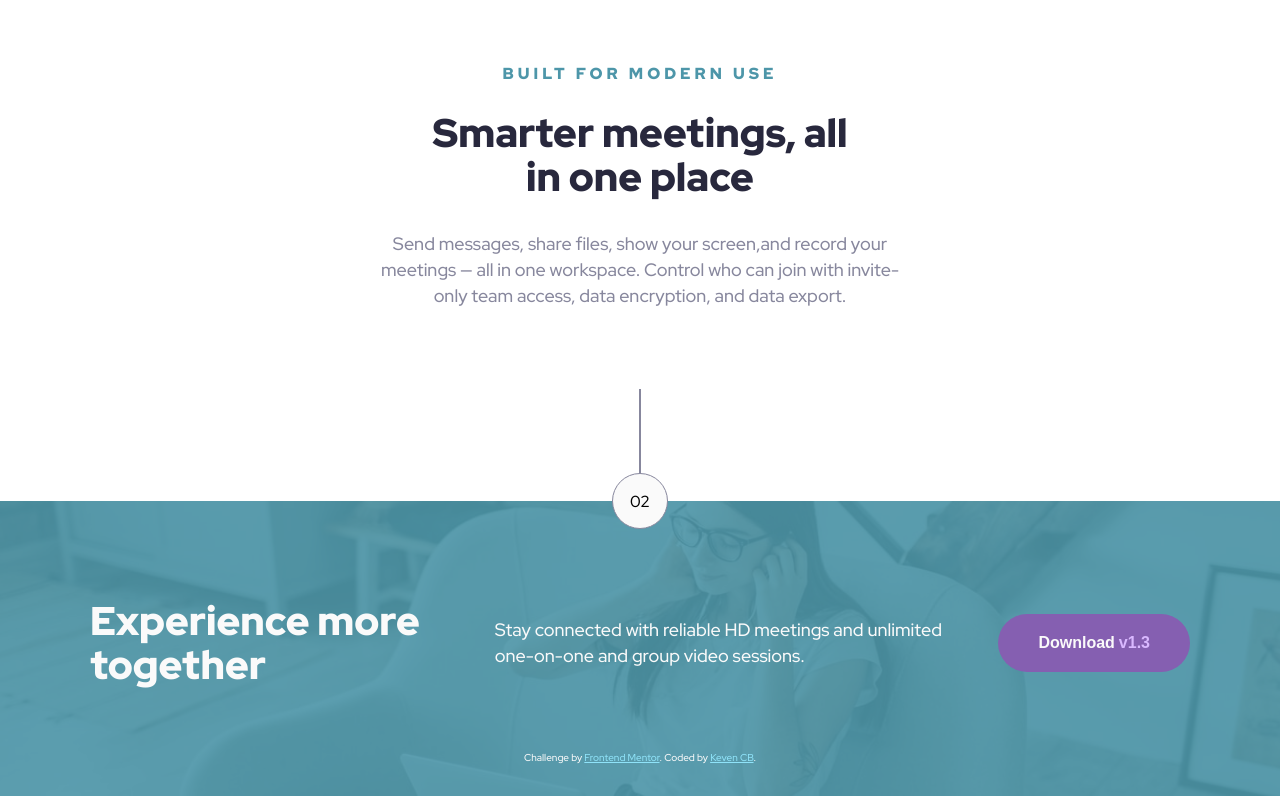
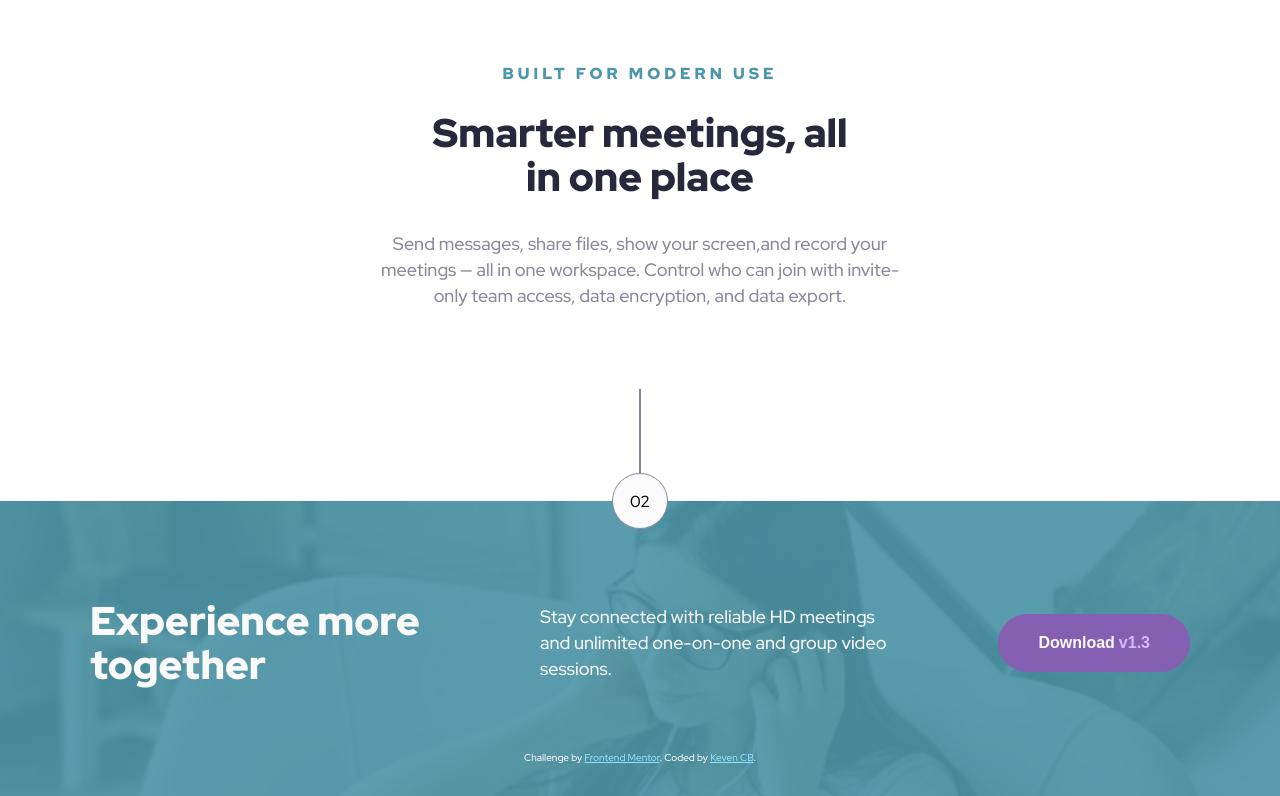
Before and after one commit to kevencb/Meet-LandingPage-FrontendMentor, a website: page index.html in a window 1280 px wide. Shown: the part 1063-1859 px from the top of the page. Drawn offline with Linux system fonts and the light colour scheme.

Commit message:
Update styles desktop

```diff
--- a/sass/styles.sass
+++ b/sass/styles.sass
@@ -175,9 +175,14 @@ body
 
 @media (min-width:1100px)
     .footer
-        background-image: url('../assets/desktop/image-footer.jpg')
         &__content
             width: 110rem
-            flex-direction: row
+            display: grid
+            grid-template-columns: repeat(3, 1fr)
+            gap: 0
         h2, &__text
             text-align: left
+        &__text
+            width: 35rem
+        button
+            justify-self: end
```
Also changed, not shown: css/styles.css, 1 other file.
